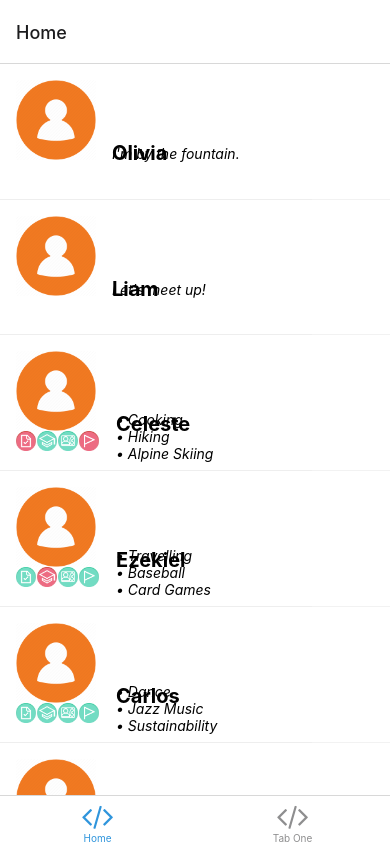
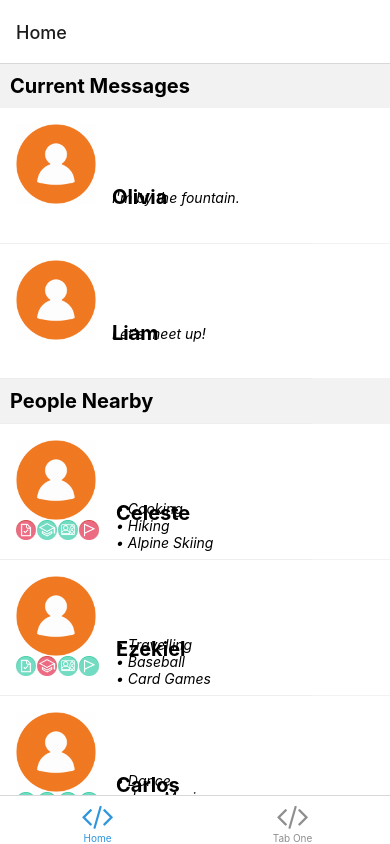
Before and after one commit to maaarvin-was-here/hi5, a React Native app: screen /TabTwo in a window 390 px wide. Built offline with nearby package versions, Linux system fonts and the light colour scheme; what expo-linking would draw is missing.

Commit message:
add separating bars

```diff
--- a/screens/HomeScreen.tsx
+++ b/screens/HomeScreen.tsx
@@ -1,13 +1,14 @@
 import * as React from 'react';
 import { StyleSheet, ScrollView } from 'react-native';
 
-import { View } from '../components/Themed';
+import { Text, View } from '../components/Themed';
 import CurrentMessageBox from '../components/CurrentMessageBox';
 import NearbyPersonBox from '../components/NearbyPersonBox';
 
 export default function HomeScreen() {
   return (
     <ScrollView style={styles.container}>
+      <Text style={styles.separating_bar}>Current Messages</Text>
       <CurrentMessageBox
         name="Olivia"
         message="I'm by the fountain."
@@ -21,6 +22,12 @@ export default function HomeScreen() {
         name="Liam"
         message="Let's meet up!"
       ></CurrentMessageBox>
+      <View
+        style={styles.separator}
+        lightColor="#eee"
+        darkColor="rgba(255,255,255,0.1)"
+      />
+      <Text style={styles.separating_bar}>People Nearby</Text>
       <View
         style={styles.separator}
         lightColor="#eee"
@@ -104,6 +111,7 @@ const styles = StyleSheet.create({
   container: {
     flex: 1,
   },
+  separating_bar: { fontSize: 20, fontWeight: 'bold', padding: 10 },
   title: {
     fontSize: 20,
     fontWeight: 'bold',
```
